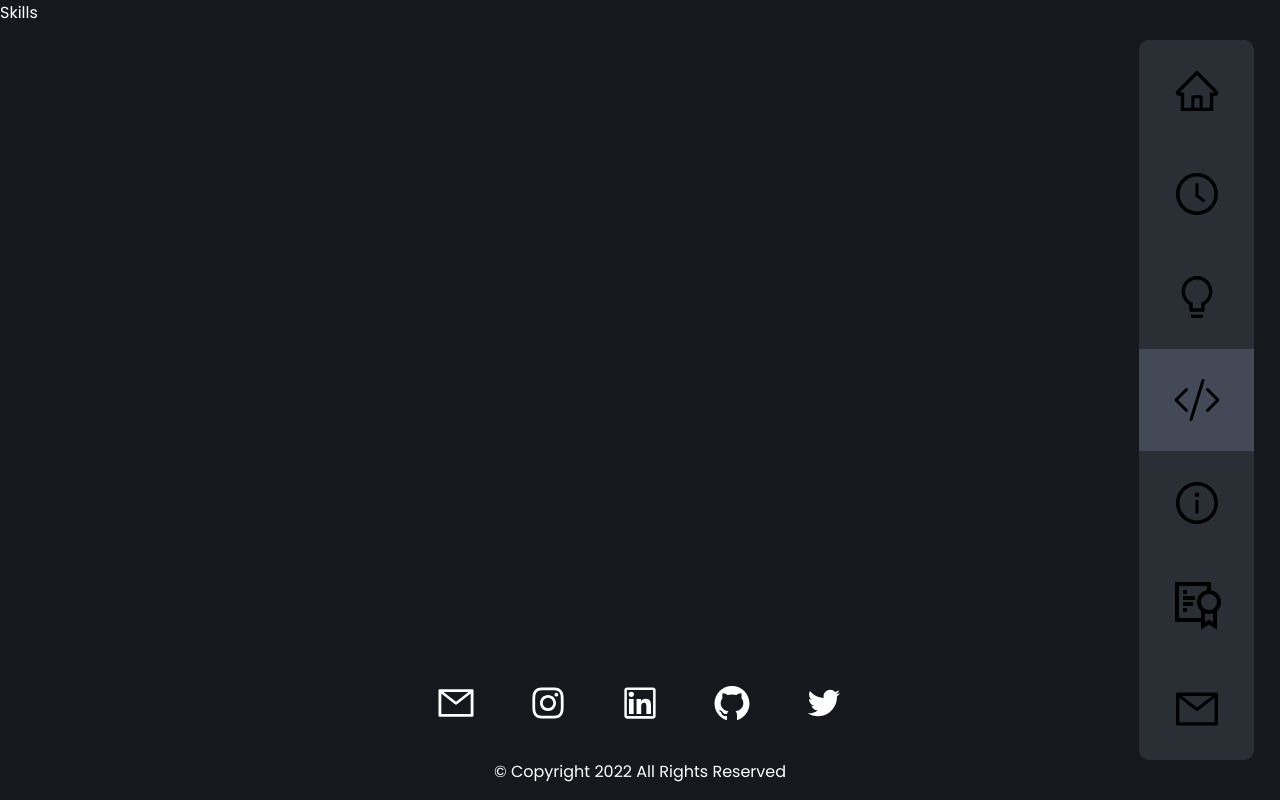
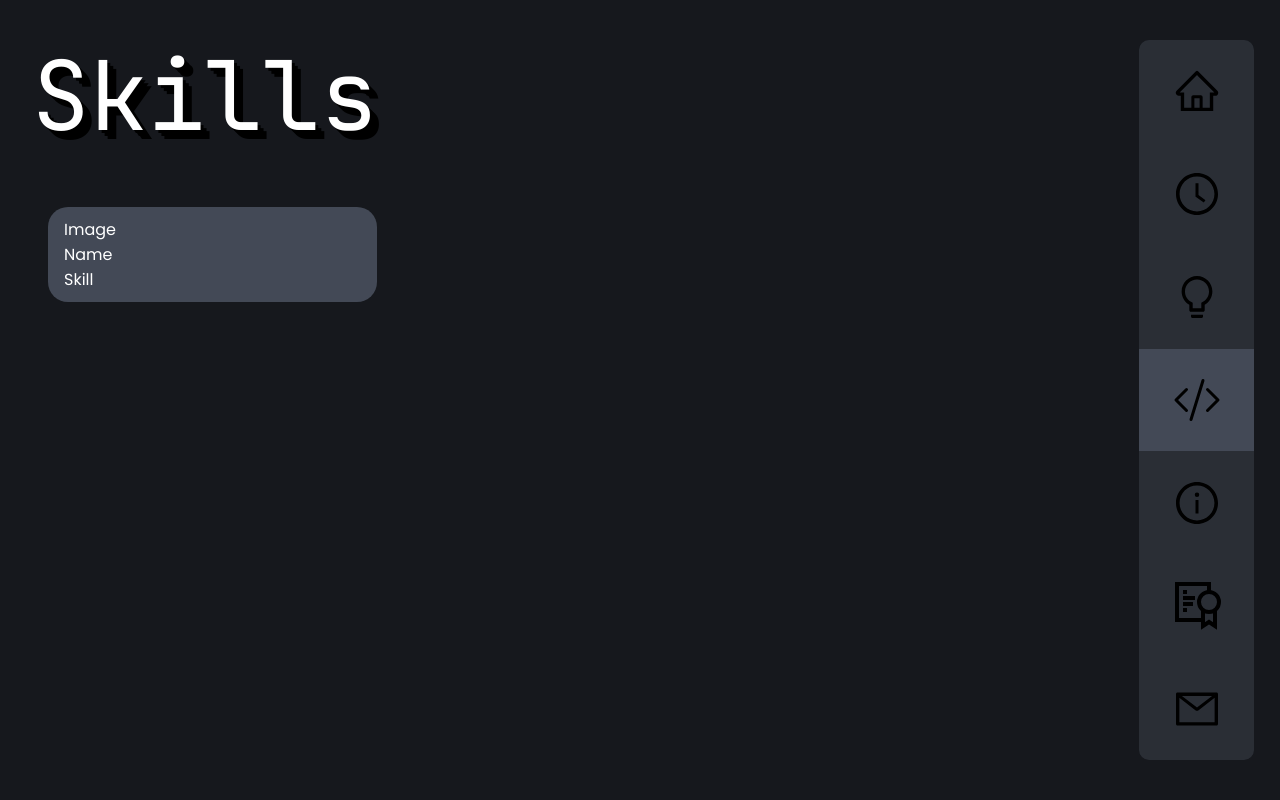
Before and after one commit to KingBael09/Portfolio, a React (Create React App) app: page /skills in a window 1280 px wide. Shown: the top 800 px of the page. Built offline with nearby package versions, Linux system fonts and the light colour scheme.

Commit message:
updated components with MUI

```diff
--- a/src/assets/failSafe.json
+++ b/src/assets/failSafe.json
@@ -17,6 +17,7 @@
     "language": "C++",
     "forks_count": 0,
     "forks": 0,
+    "topics": ["c", "cpp", "Algorithms"],
     "watchers": 1
   },
   {
@@ -37,6 +38,7 @@
     "language": "C",
     "forks_count": 0,
     "forks": 0,
+    "topics": ["c", "cpp", "dsa"],
     "watchers": 1
   },
   {
@@ -57,6 +59,7 @@
     "language": null,
     "forks_count": 0,
     "forks": 0,
+    "topics": [],
     "watchers": 0
   },
   {
@@ -77,6 +80,7 @@
     "language": null,
     "forks_count": 0,
     "forks": 0,
+    "topics": [],
     "watchers": 1
   },
   {
@@ -97,6 +101,7 @@
     "language": null,
     "forks_count": 0,
     "forks": 0,
+    "topics": [],
     "watchers": 1
   },
   {
@@ -117,6 +122,7 @@
     "language": "JavaScript",
     "forks_count": 0,
     "forks": 0,
+    "topics": ["react", "demo"],
     "watchers": 0
   },
   {
@@ -137,6 +143,7 @@
     "language": "Python",
     "forks_count": 0,
     "forks": 0,
+    "topics": ["python", "game"],
     "watchers": 1
   },
   {
@@ -150,13 +157,14 @@
     "fork": false,
     "url": "https://api.github.com/repos/KingBael09/Student-Dex",
     "clone_url": "https://github.com/KingBael09/Student-Dex.git",
-    "homepage": "",
+    "homepage": "https://www.example.com",
     "size": 177,
     "stargazers_count": 3,
     "watchers_count": 3,
     "language": "JavaScript",
     "forks_count": 0,
     "forks": 0,
+    "topics": ["nextjs", "expressjs", "mongodb", "nodejs"],
     "watchers": 3
   },
   {
@@ -177,6 +185,7 @@
     "language": "APIFAILED",
     "forks_count": "--",
     "forks": "-",
+    "topics": [],
     "watchers": 1
   }
 ]
--- a/src/components/common/pannel.tsx
+++ b/src/components/common/pannel.tsx
@@ -13,6 +13,7 @@ import styles from "../styles/Pannel.module.css";
 import { HashLink, NavHashLink } from "react-router-hash-link";
 import Button from "@mui/material/Button";
 import Fade from "@mui/material/Fade";
+import ButtonBase from "@mui/material/ButtonBase";
 
 type data = { id: number; title: string; link: string; icon: any }[];
 
@@ -41,12 +42,12 @@ const Pannel = () => {
 
   const showMenu = () => {
     if (Menu === false) {
-      // enable scrolling when not in menu
-      document.body.style.overflow = "auto";
-      return <></>;
+      // enable scrolling when not in menu also Compensates pageshift
+      document.body.style.overflowY = "scroll";
     } else {
       // stop scrolling when in menu
-      document.body.style.overflow = "hidden";
+      document.body.style.overflowY = "hidden";
+    }
     return (
       <Fade in={Menu}>
         <div>
@@ -55,6 +56,7 @@ const Pannel = () => {
             {itrData.map((e) => {
               if (e.title !== "Contact" && e.title !== "Timeline") {
                 return (
+                  <ButtonBase color="inherit" className={styles.mItems}>
                     <NavHashLink
                       key={e.id}
                       to={`${e.link}`}
@@ -76,9 +78,11 @@ const Pannel = () => {
                       </div>
                       <div className={styles.mTitle}>{e.title}</div>
                     </NavHashLink>
+                  </ButtonBase>
                 );
               } else {
                 return (
+                  <ButtonBase color="inherit" className={styles.mItems}>
                     <HashLink
                       key={e.id}
                       to={`${e.link}`}
@@ -90,6 +94,7 @@ const Pannel = () => {
                       <div className={styles.mIcons}>{e.icon}</div>
                       <div className={styles.mTitle}>{e.title}</div>
                     </HashLink>
+                  </ButtonBase>
                 );
               }
             })}
@@ -97,7 +102,7 @@ const Pannel = () => {
         </div>
       </Fade>
     );
-    }
+    // }
   };
 
   return (
@@ -122,6 +127,7 @@ const Pannel = () => {
           {itrData.map((e) => {
             if (e.title !== "Contact" && e.title !== "Timeline") {
               return (
+                <ButtonBase color="inherit" className={styles.itemSet}>
                   <NavHashLink
                     key={e.id}
                     to={`${e.link}`}
@@ -134,9 +140,11 @@ const Pannel = () => {
                     <div className={styles.icons}>{e.icon}</div>
                     <div className={styles.title}>{e.title}</div>
                   </NavHashLink>
+                </ButtonBase>
               );
             } else {
               return (
+                <ButtonBase color="inherit" className={styles.itemSet}>
                   <HashLink
                     key={e.id}
                     to={`${e.link}`}
@@ -145,6 +153,7 @@ const Pannel = () => {
                     <div className={styles.icons}>{e.icon}</div>
                     <div className={styles.title}>{e.title}</div>
                   </HashLink>
+                </ButtonBase>
               );
             }
           })}
--- a/src/components/styles/Pannel.module.css
+++ b/src/components/styles/Pannel.module.css
@@ -78,8 +78,9 @@
   justify-content: center;
   align-items: center;
   width: 100%;
+  height: 100%;
   flex-grow: 1;
-  border-radius: 40px;
+  border-radius: 40px !important;
   outline: 1px solid black;
   gap: 1rem;
   overflow: hidden;
@@ -96,21 +97,18 @@
 
 .mIcons {
   font-size: 10rem;
-  /* color: rgba(0, 0, 0, 0.1); */
   position: absolute;
   z-index: 0;
 }
 
-.mItems:nth-child(even) > .mIcons {
+.mItems:nth-child(odd):has(.mIcons) .mIcons {
   right: 2rem;
   color: hsla(195, 73%, 59%, 0.1);
-  /* color: hsl(0, 0%, 70%, 0.2); */
 }
 
-.mItems:nth-child(odd) > .mIcons {
+.mItems:nth-child(even):has(.mIcons) .mIcons {
   left: 2rem;
   color: hsla(0, 79%, 72%, 0.1);
-  /* color: hsl(0, 0%, 70%, 0.2); */
 }
 
 /* Desktop Design */
@@ -141,6 +139,7 @@
   display: flex;
   flex-grow: 1;
   width: 100%;
+  height: 100%;
   justify-content: center;
   align-items: center;
   gap: 10px;
@@ -185,8 +184,7 @@
   opacity: 1;
 }
 
-.itemSet:hover,
-.mItems:hover {
+.itemSet:hover {
   background-color: hsl(222, 12%, 34%);
 }
 
@@ -196,8 +194,10 @@
 
 .active {
   background-color: hsl(222, 12%, 30%);
+  transition: all 0.3s ease-in-out;
 }
 
 .mActive {
   background-color: hsl(222, 12%, 40%);
+  transition: all 0.3s ease-in-out;
 }
--- a/src/pages/projects.tsx
+++ b/src/pages/projects.tsx
@@ -8,7 +8,7 @@ import {
   AiFillEye,
   // AiOutlineCheck,
 } from "react-icons/ai";
-import { FaClone } from "react-icons/fa";
+import { FaClone, FaGlobe } from "react-icons/fa";
 import failSafe from "../assets/failSafe.json";
 import IconButton from "@mui/material/IconButton";
 import Alert from "@mui/material/Alert";
@@ -75,9 +75,24 @@ const Projects = () => {
                       <div className={styles.name}>
                         <div className={styles.dName}>{e.name}</div>
                       </div>
+
                       <div className={styles.lang}>{e.language}</div>
                     </div>
-
+                    <div className={styles.topics}>
+                      {e.topics.slice(0, 3).map((str: string) => {
+                        if (str.length <= 10) {
+                          return (
+                            <div key={str} className={styles.badge}>
+                              {str}
+                            </div>
+                          );
+                        } else {
+                          return (
+                            <div key={str} className={styles.hidden}></div>
+                          );
+                        }
+                      })}
+                    </div>
                     <div className={styles.desc}>
                       <div className={styles.content}>
                         {!e.description ? (
@@ -88,7 +103,7 @@ const Projects = () => {
                       </div>
                     </div>
                     <div className={styles.stats}>
-                      <span>
+                      <span className={styles.code}>
                         <IconButton
                           href={e.html_url}
                           target="_blank"
@@ -97,7 +112,20 @@ const Projects = () => {
                           {<AiFillGithub className={styles.ico} />}
                         </IconButton>
                       </span>
-                      <span>
+                      {e.homepage ? (
+                        <span className={styles.demo}>
+                          <IconButton
+                            href={e.homepage}
+                            target="_blank"
+                            color="inherit"
+                          >
+                            {<FaGlobe className={styles.ico} />}
+                          </IconButton>
+                        </span>
+                      ) : (
+                        <></>
+                      )}
+                      <span className={styles.clone}>
                         {
                           <IconButton
                             onClick={() => {
@@ -125,7 +153,6 @@ const Projects = () => {
                 );
               } else if (e.name === "__API_FAILED") {
                 return (
-                  <>
                   <div
                     key={e.id}
                     className={[styles.card, styles.failStatus].join(" ")}
@@ -141,13 +168,11 @@ const Projects = () => {
                           Try Again After Sometime
                         </span>
                       </span>
-
                       <span className={styles.fail}>
                         This is old Backup Record
                       </span>
                     </div>
                   </div>
-                  </>
                 );
               } else {
                 return <div key={e.id} className={styles.hidden}></div>;
@@ -163,37 +188,3 @@ const Projects = () => {
 export default Projects;
 
 // ?Logic To render Tags of repo
-
-/* <div className={styles.topics}>
-  {e.topics.map((str: string) => {
-    if (str.length <= 10) {
-      return (
-        <div key={str} className={styles.badge}>
-          {str}
-        </div>
-      );
-    } else {
-      return <div key={str} className={styles.hidden}></div>;
-    }
-  })}
-</div>; */
-
-// .badge {
-//   border-radius: 20px;
-//   background-color: hsl(220, 10%, 50%);
-//   padding-inline: 5px;
-//   display: flex;
-//   justify-content: center;
-//   align-items: center;
-// }
-
-// .topics {
-//   display: grid;
-//   grid-template-columns: repeat(3, 1fr) !important;
-
-//   gap: 5px;
-//   position: absolute;
-//   bottom: 5px;
-//   left: 5px;
-//   right: 5px;
-// }
--- a/src/pages/skills.tsx
+++ b/src/pages/skills.tsx
@@ -4,7 +4,16 @@ import styles from "../styles/Skills.module.css";
 const Skills = () => {
   return (
     <div className={styles.container}>
-      <div>Skills</div>
+      <div className={styles.main}>
+        <div className={styles.heading}>Skills</div>
+        <div className={styles.skill}>
+          <div className={styles.card}>
+            <div>Image</div>
+            <div>Name</div>
+            <div>Skill</div>
+          </div>
+        </div>
+      </div>
     </div>
   );
 };
--- a/src/styles/Projects.module.css
+++ b/src/styles/Projects.module.css
@@ -5,6 +5,7 @@
 
   .proj {
     grid-template-columns: repeat(2, 1fr) !important;
+    padding: 1rem;
   }
 
   .main {
@@ -17,22 +18,46 @@
     background-color: hsl(220, 12%, 35%);
   }
 
-  .card:hover .desc {
-    background-color: hsl(220, 12%, 25%);
-  }
-
   .card:hover .lang {
     color: hsl(220, 12%, 85%);
   }
 
-  .proj {
-    padding: 1rem;
-  }
   .desc {
-    min-height: 19vh !important;
+    min-height: 17vh !important;
   }
   .dName {
     font-size: 2rem !important;
+  }
+
+  .code::after {
+    content: "Source";
+  }
+  .clone::after {
+    content: "Clone";
+  }
+  .demo::after {
+    content: "Visit";
+  }
+
+  .code::after,
+  .clone::after,
+  .demo::after {
+    font-family: "Jetbrains Mono", monospace;
+    font-weight: 700;
+    position: absolute;
+    bottom: 90%;
+    opacity: 0;
+    visibility: hidden;
+    transform: translateY(40%);
+    transition: all 0.4s ease-in-out;
+  }
+
+  .code:hover:after,
+  .clone:hover:after,
+  .demo:hover::after {
+    transform: translateY(0);
+    opacity: 1;
+    visibility: visible;
   }
 }
 
@@ -121,24 +146,36 @@
 
 .dName {
   font-size: 1.5rem;
+  display: flex;
+  justify-content: center;
+  align-items: center;
 }
 
 .ico {
   font-size: 2rem;
+  border-radius: 50%;
+  transition: all 0.3s ease-in-out;
+}
+
+.icoButton {
+  transition: all 0.3s ease-in-out;
+}
+.icoButton:hover {
+  background-color: rgba(0, 0, 0, 0.2);
 }
 
 .desc {
-  background-color: hsl(220, 12%, 20%);
+  /* background-color: hsl(220, 12%, 20%); */
   border-radius: 20px;
-  padding: 1rem;
-  margin: 10px 0;
+  padding: 10px 1rem;
+  margin: 5px 0;
   flex-grow: 1;
   min-height: 15vh;
 
   display: flex;
   flex-direction: column;
   transition: all 0.4s ease-in-out;
-  position: relative;
+  /* position: relative; */
   font-weight: 600;
 }
 
@@ -174,6 +211,8 @@
   display: flex;
   gap: 10px;
   user-select: none;
+  justify-content: center;
+  align-items: center;
 }
 
 .stats > span {
@@ -185,6 +224,7 @@
 
 .icon {
   display: inline-block;
+  font-size: 1.5rem;
 }
 
 .msg {
@@ -208,7 +248,6 @@
   justify-content: space-evenly;
   padding: 1rem;
   font-weight: 700;
-  /* padding: 1rem; */
 }
 
 .fail {
@@ -217,3 +256,31 @@
 .res {
   color: hsl(195, 73%, 59%);
 }
+
+.badge {
+  border-radius: 20px;
+  background-color: hsl(220, 10%, 50%);
+  padding-inline: 5px;
+  display: flex;
+  padding-block: 3px;
+  font-family: "Jetbrains Mono", monospace;
+  justify-content: center;
+  align-items: center;
+  user-select: none;
+}
+
+.badge > * {
+  flex-grow: 1;
+}
+
+.topics {
+  display: grid;
+  grid-template-columns: repeat(3, 1fr) !important;
+  gap: 5px;
+}
+
+.code,
+.clone,
+.demo {
+  position: relative;
+}
--- a/src/styles/Skills.module.css
+++ b/src/styles/Skills.module.css
@@ -0,0 +1,84 @@
+@media (min-width: 850px) {
+  .container {
+    min-height: 100vh;
+  }
+
+  .skill {
+    grid-template-columns: repeat(2, 1fr) !important;
+    padding: 1rem;
+  }
+
+  .main {
+    width: 87vw;
+  }
+
+  .card:hover {
+    box-shadow: -10px -10px hsl(220, 12%, 20%);
+    transform: translate3d(10px, 10px, 10px);
+    background-color: hsl(220, 12%, 35%);
+  }
+
+  .card:hover .desc {
+    background-color: hsl(220, 12%, 25%);
+  }
+}
+
+@media (min-width: 1265px) {
+  .container {
+    padding: 1rem;
+  }
+
+  .main {
+    width: 87vw;
+  }
+
+  .skill {
+    grid-template-columns: repeat(3, 1fr) !important;
+  }
+
+  .heading {
+    font-size: 6rem !important;
+
+    margin-block: 0 !important;
+    margin-bottom: 2rem !important;
+    text-shadow: 3px 3px 0 hsl(0, 0%, 0%), 6px 6px 0 hsl(0, 0%, 0%),
+      9px 9px hsl(0, 0%, 0%);
+  }
+}
+
+.skill {
+  display: grid;
+  gap: 2rem;
+  grid-template-columns: repeat(1, 1fr);
+  width: 100%;
+}
+
+.main {
+  padding: 1rem;
+  display: flex;
+  flex-direction: column;
+  justify-content: center;
+  align-items: center;
+}
+
+.heading {
+  font-size: 3rem;
+  font-family: "Jetbrains Mono", monospace;
+  margin-block: 1rem;
+  width: 100%;
+}
+
+.card {
+  background-color: hsl(220, 12%, 30%);
+  display: flex;
+  flex-direction: column;
+  border-radius: 20px;
+  padding: 10px 1rem;
+  transition: all 0.3s ease-in-out;
+}
+
+.cardTop {
+  display: flex;
+  align-items: center;
+  width: 100%;
+}
--- a/src/styles/index.css
+++ b/src/styles/index.css
@@ -1,4 +1,5 @@
 @import url("https://fonts.googleapis.com/css2?family=JetBrains+Mono:wght@100;200;300;400;500;600;700;800&family=Poppins:wght@100;200;300;400;500;600;700;800;900&display=swap");
+
 body {
   margin: 0;
   font-family: "Poppins", sans-serif;
@@ -9,6 +10,9 @@ html {
   -webkit-tap-highlight-color: rgb(0, 0, 0, 0.1);
   background-color: hsl(220, 12%, 10%);
   color: white;
+  /* to compensate pageshift */
+  /* Compensated via js change @pannel */
+  /* overflow-y: scroll; */
 }
 
 *,
```
Also changed, not shown: src/assets/skills.json (added, +30 -0 lines). Lines whose indentation alone changed are shown as unchanged.
